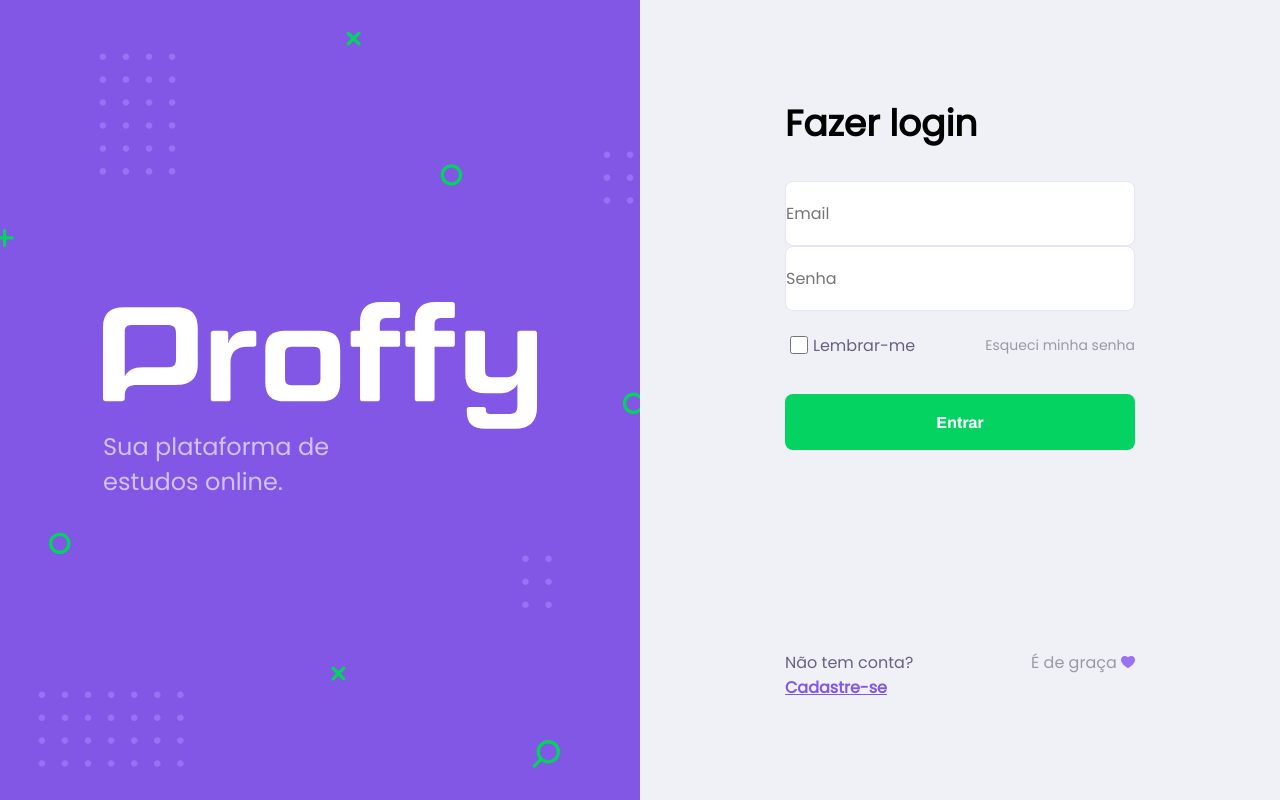
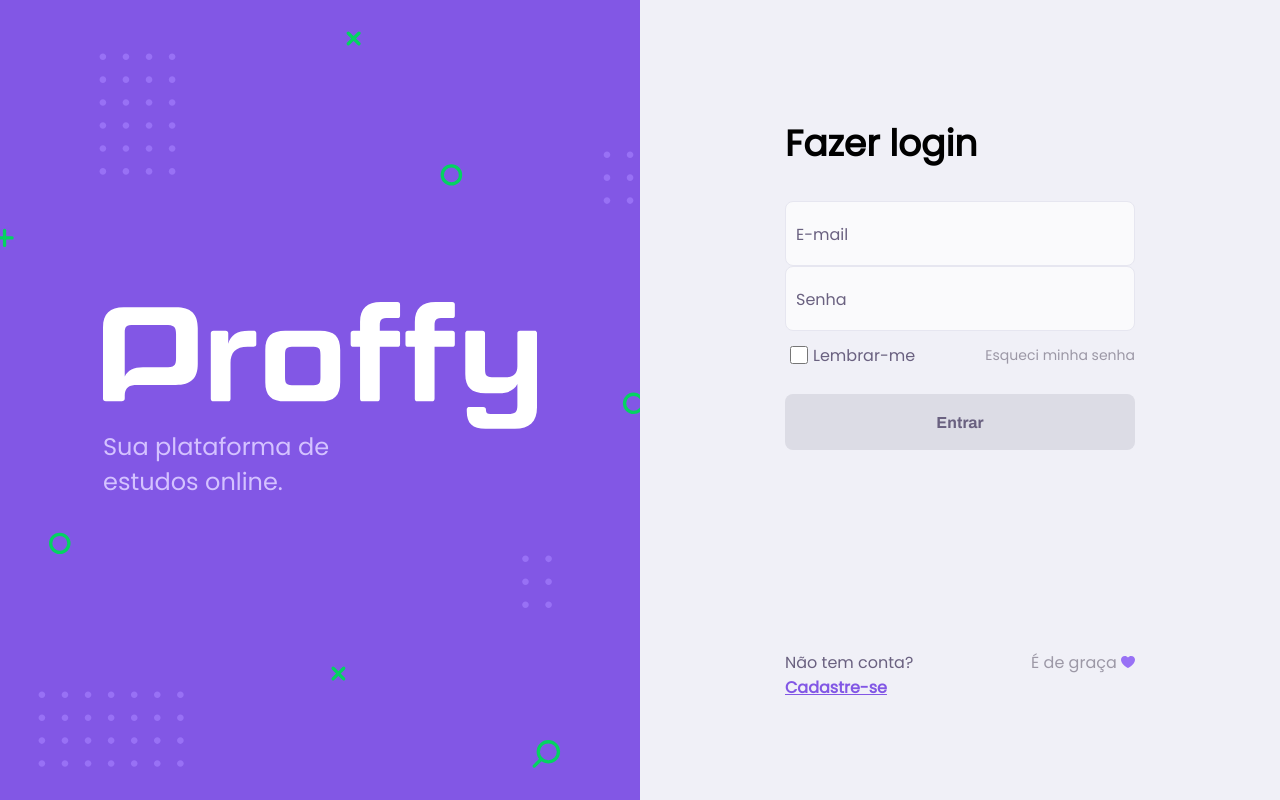
Before and after one commit to DanielSLucas/NLW02Proffy, a React (Create React App) app in the folder web/: page / in a window 1280 px wide. Built offline with nearby package versions, Linux system fonts and the light colour scheme; the HTML template or start-up script is replaced by a standard one.

Commit message:
input & button components

```diff
--- /dev/null
+++ b/web/src/components/Button/index.tsx
@@ -0,0 +1,15 @@
+import React, { ButtonHTMLAttributes } from 'react';
+
+import './styles.css'
+
+type ButtonProps = ButtonHTMLAttributes<HTMLButtonElement>;
+
+const Button: React.FC<ButtonProps> = ({ children, ...rest }) => {
+  return (
+    <button id="the-button" {...rest}>
+      {children}
+    </button>
+  )
+};
+
+export default Button;
--- /dev/null
+++ b/web/src/components/Button/styles.css
@@ -0,0 +1,16 @@
+#the-button {
+  margin-top: 1.5rem;
+  font: 600 1.6rem Archivo;
+  height: 5.6rem;
+  border: 0;
+  border-radius: 0.8rem;
+}
+
+#the-button:disabled {
+  background: #DCDCE5;
+}
+
+#the-button:enabled {
+  background: var(--color-secundary);
+  color: var(--color-button-text);
+}
--- /dev/null
+++ b/web/src/components/CustomizedInput/index.tsx
@@ -0,0 +1,20 @@
+import React, { InputHTMLAttributes } from 'react';
+
+import './styles.css';
+
+interface InputProps extends InputHTMLAttributes<HTMLInputElement> {
+  name: string;
+  placeholder: string;
+  containerStyle?: object;
+}
+
+const CustomizedInput: React.FC<InputProps> = ({ name, placeholder, ...rest }) => {
+  return (
+    <div className="form__group field">
+      <input className="form__field" placeholder={placeholder} name={name} id={name} {...rest}/>
+      <label htmlFor={name} className="form__label">{placeholder}</label>
+    </div>
+  );
+};
+
+export default CustomizedInput;
--- /dev/null
+++ b/web/src/components/CustomizedInput/styles.css
@@ -0,0 +1,67 @@
+.form__group {
+  position: relative;
+  padding: 15px 0 0;
+  height: 6.5rem;
+  width: 100%;
+  border: 0.1rem solid var(--color-line-in-white);
+  border-radius: 0.8rem;
+  background: var(--color-box-footer);
+}
+
+.form__field {
+  width: 100%;
+  height: 100%;
+  background: transparent;
+  border: 0;
+  margin-left: 1rem;
+}
+
+.form__field::placeholder {
+  color: transparent;
+}
+
+.form__field:placeholder-shown ~ .form__label {
+  font-size: 1.6rem;
+  cursor: text;
+  top: 20px;
+  margin-left: 1rem;
+}
+
+.form__label {
+  position: absolute;
+  top: 0;
+  display: block;
+  transition: 0.2s;
+  font-size: 1.6rem;
+  margin-left: 1rem;
+}
+
+.form__field:focus {
+  padding-bottom: 6px;
+  border: 0;
+  outline: 0;
+}
+
+.form__field:focus ~ .form__label {
+  position: absolute;
+  top: 0;
+  display: block;
+  transition: 0.2s;
+  font-size: 1.3rem;
+}
+
+/* reset input */
+.form__field:required,
+.form__field:invalid {
+  box-shadow:none;
+}
+
+.form__group:focus-within::after {
+  width: 0.2rem;
+  height: calc(100% - 2rem);
+  content: '';
+  background: var(--color-primary-light);
+  position: absolute;
+  top: 1rem;
+  bottom: 0.5rem;
+}
--- a/web/src/pages/SignIn/index.tsx
+++ b/web/src/pages/SignIn/index.tsx
@@ -1,11 +1,25 @@
-import React from 'react';
+import React, { useState, useEffect } from 'react';
 
 import logoImg from '../../assets/images/logo.svg';
 import purpleHeartIcon from '../../assets/images/icons/purple-heart.svg';
 
 import './styles.css';
+import CustomizedInput from '../../components/CustomizedInput';
+import Button from '../../components/Button';
 
 const SignIn: React.FC = () => {
+  const [buttonDisabled, setButtonDisabled] = useState(true);
+  const [email, setEmail] = useState('');
+  const [password, setPassword] = useState('');
+
+  useEffect(() => {
+    if (!!email && !!password) {
+      setButtonDisabled(false);
+    } else {
+      setButtonDisabled(true);
+    }
+  }, [email, password]);
+
   return (
     <div id="page-signin">
       <div className="intro-container">
@@ -19,16 +33,28 @@ const SignIn: React.FC = () => {
 
         <form>
           <legend>Fazer login</legend>
-          <input type="text" placeholder="Email"/>
-          <input type="text" placeholder="Senha"/>
-          <div>
+          <CustomizedInput
+            type="text"
+            name="email"
+            value={email}
+            onChange={e => setEmail(e.target.value)}
+            placeholder="E-mail"
+          />
+          <CustomizedInput
+            type="password"
+            name="password"
+            value={password}
+            onChange={e => setPassword(e.target.value)}
+            placeholder="Senha"
+          />
+          <div className="form-footer">
             <div className="rememberme">
               <input type="checkbox" name="" id=""/>
               Lembrar-me
             </div>
             <a href="#">Esqueci minha senha</a>
           </div>
-          <button  type="submit">Entrar</button>
+          <Button  disabled={buttonDisabled} type="submit">Entrar</Button>
         </form>
 
         <footer>
--- a/web/src/pages/SignIn/styles.css
+++ b/web/src/pages/SignIn/styles.css
@@ -55,15 +55,6 @@
   margin-bottom: 3rem;
 }
 
-.login-container form input {
-  height: 6.5rem;
-
-  border: 0.1rem solid var(--color-line-in-white);
-  border-radius: 0.8rem;
-
-  text-align: start;
-}
-
 #page-signin .login-container footer {
   width: 35rem;
   margin-top: 20rem;
@@ -74,20 +65,26 @@
   justify-content: space-between;
 }
 
-.login-container form div input {
+.login-container form .form-footer input {
   margin: 0.5rem;
   height: 1.8rem;
   width: 1.8rem;
   border-radius: 0.8rem;
 }
 
-.login-container form div input:checked {
+.login-container form .form-footer input:checked {
   background-color: var(--color-secundary) !important;
   height: 1.8rem;
   width: 1.8rem;
 }
 
-.login-container form div {
+.login-container form .form-footer .rememberme {
+  display: flex;
+  flex-direction: row;
+  align-items: center;
+}
+
+.login-container form .form-footer {
   margin: 1.0rem 0 ;
   display: flex;
   flex-direction: row;
@@ -95,27 +92,10 @@
   justify-content: space-between;
 }
 
-.login-container form div a {
+.login-container form .form-footer a {
   text-decoration: none;
   color: var(--color-text-complement);
   font: 400 1.4rem Poppins;
-}
-
-.login-container form button {
-  margin-top: 1.5rem;
-  font: 600 1.6rem Archivo;
-  height: 5.6rem;
-  border: 0;
-  border-radius: 0.8rem;
-}
-
-.login-container form button:disabled {
-  background: #DCDCE5;
-}
-
-.login-container form button:enabled {
-  background: var(--color-secundary);
-  color: var(--color-button-text);
 }
 
 .login-container footer .signup {
```
